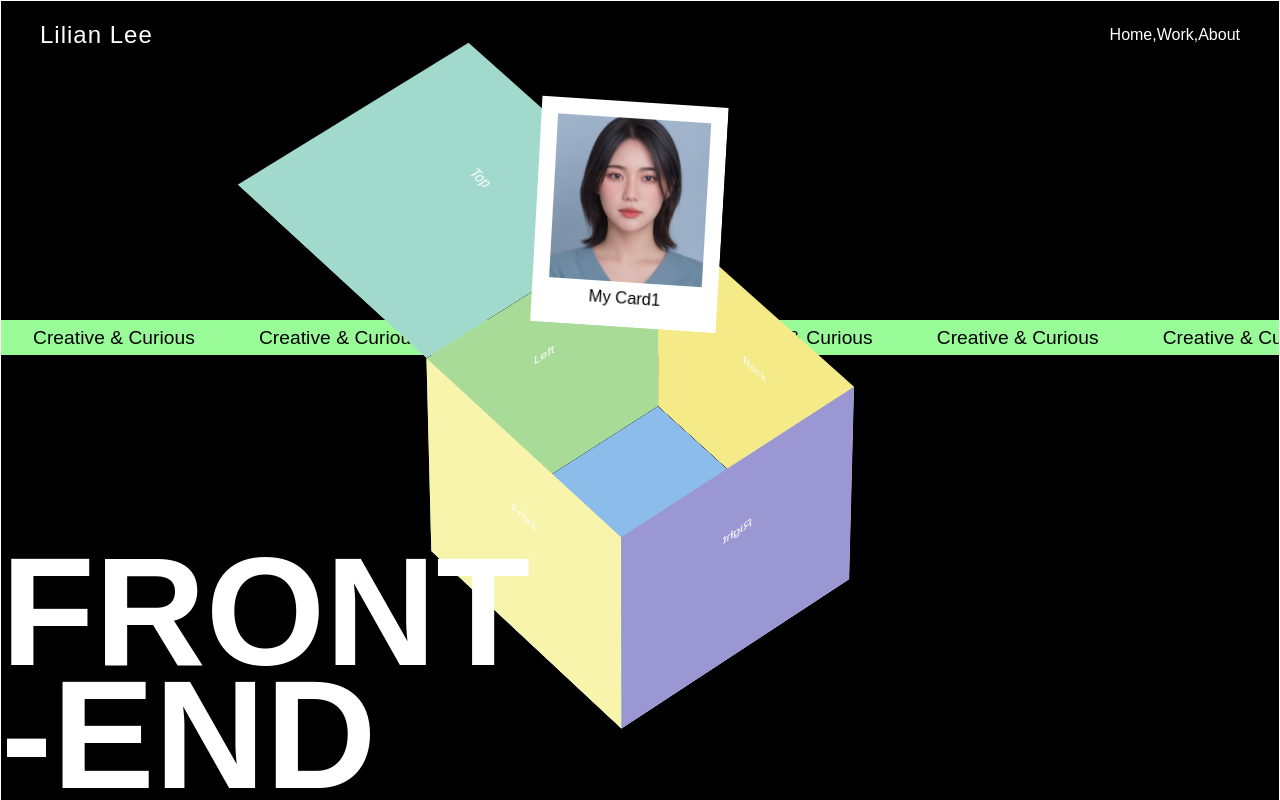
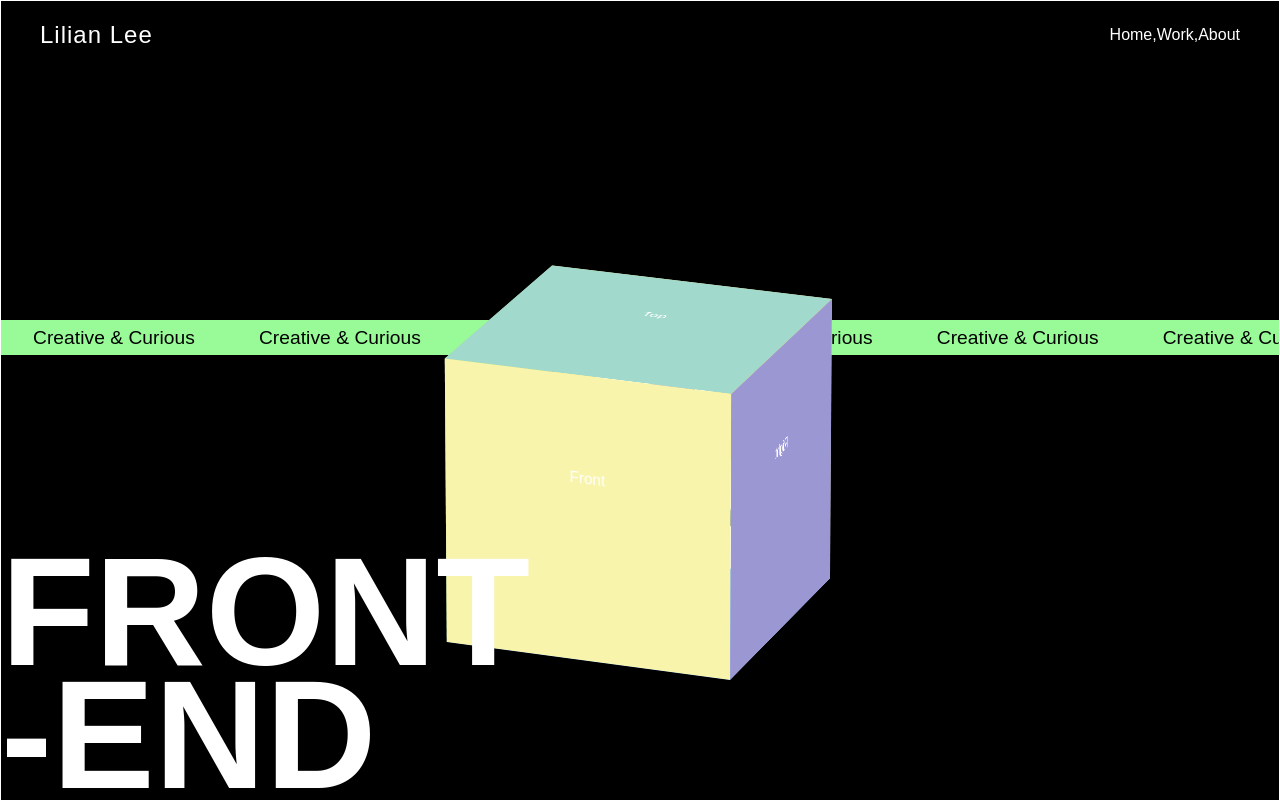
Before and after one commit to lilianlee0213/Portfolio-of-Lilian-Lee, a React (Create React App) app: page / in a window 1280 px wide. Shown: the top 800 px of the page. Built offline with nearby package versions, Linux system fonts and the light colour scheme; a web font is replaced by a local one.

Commit message:
title animation

```diff
--- a/src/components/Home/index.js
+++ b/src/components/Home/index.js
@@ -3,37 +3,33 @@ import './style.css';
 import {
 	clamp,
 	motion,
+	useInView,
 	useMotionValueEvent,
 	useScroll,
 	useTransform,
 } from 'framer-motion';
 export default function Home() {
-	const [isOverflowHidden, setIsOverflowHidden] = useState(false);
-	const cubeRef = useRef(null);
 	const targetRef = useRef(null);
+	const titleRef = useRef(null);
+	const isInView = useInView(titleRef, {once: true});
 	const {scrollYProgress} = useScroll({
 		target: targetRef,
 		offset: ['start end', 'end start'],
 	});
-	const rotateXBox = useTransform(scrollYProgress, [0, 0.3], [140, -410]);
-	const rotateYBox = useTransform(scrollYProgress, [0, 0.3], [140, -410]);
-	const openBox = useTransform(scrollYProgress, [0.3, 0.35], [0, 300]);
-	const cardY = useTransform(scrollYProgress, [0.35, 0.4], [70, -350]);
+	const upboxY = useTransform(scrollYProgress, [0.25, 0.3], ['300%', '0%']);
+	const rotateXBox = useTransform(scrollYProgress, [0.3, 0.6], [140, -410]);
+	const rotateYBox = useTransform(scrollYProgress, [0.3, 0.6], [140, -410]);
+	const openBox = useTransform(scrollYProgress, [0.6, 0.65], [0, 300]);
+	const cardY = useTransform(scrollYProgress, [0.65, 0.7], [70, -350]);
 
-	useMotionValueEvent(scrollYProgress, 'change', (latest) => {
-		if (latest > 0.365) {
-			setIsOverflowHidden(true);
-		} else {
-			setIsOverflowHidden(false);
-		}
-	});
 	return (
 		<div className="section-wrapper">
 			<section id="home" className="section section-1" ref={targetRef}>
 				<div className="sticky ff-main hero">
-					<div className="flex justify-center align-center cube-container">
+					<motion.div
+						className="flex justify-center align-center cube-container"
+						style={{y: upboxY}}>
 						<motion.div
-							ref={cubeRef}
 							className="cube"
 							style={{rotateX: rotateXBox, rotateY: rotateYBox}}>
 							<div id="front" className="card">
@@ -61,35 +57,8 @@ export default function Home() {
 								<div className="photo-frame-image"></div>
 								<div className="photo-frame-text">My Card1</div>
 							</motion.div>
-							{/* <motion.div
-								id="photo-cards"
-								className="card"
-								style={{
-									bottom: frameOut,
-									rotateX: frameRotateX,
-									rotateY: frameRotateY,
-									overflow: isOverflowHidden ? 'inherit' : 'hidden',
-								}}>
-								<motion.div className="absolute photo-frame frame-1">
-									<div className="photo-frame-image"></div>
-									<div className="photo-frame-text">My Card1</div>
-								</motion.div>
-
-								<motion.div className="absolute photo-frame frame-2">
-									<div className="photo-frame-image"></div>
-									<div className="photo-frame-text">My Card2</div>
-								</motion.div>
-								<motion.div className="absolute photo-frame frame-3">
-									<div className="photo-frame-image"></div>
-									<div className="photo-frame-text">My Card3</div>
-								</motion.div>
-								<motion.div className="absolute photo-frame frame-4">
-									<div className="photo-frame-image"></div>
-									<div className="photo-frame-text">My Card4</div>
-								</motion.div>
-							</motion.div> */}
 						</motion.div>
-					</div>
+					</motion.div>
 					<div className="absolute w-100 text-marquee">
 						<div className="flex marquee">
 							<p>Creative & Curious</p>
@@ -100,7 +69,14 @@ export default function Home() {
 							<p>Creative & Curious</p>
 						</div>
 					</div>
-					<div className="absolute text-title">
+					<motion.div
+						ref={titleRef}
+						className="absolute text-title"
+						style={{
+							transform: isInView ? 'none' : 'translateX(-200px)',
+							opacity: isInView ? 1 : 0,
+							transition: 'all 0.9s cubic-bezier(0.17, 0.55, 0.55, 1) 0.5s',
+						}}>
 						<h1 className="ff-main fw-700 uppercase">
 							Front
 							<br />
@@ -108,7 +84,7 @@ export default function Home() {
 							<br />
 							developer
 						</h1>
-					</div>
+					</motion.div>
 				</div>
 			</section>
 			<section id="home" className="section section-home">
--- a/src/components/Home/style.css
+++ b/src/components/Home/style.css
@@ -5,6 +5,7 @@
 .hero {
 	top: 40%;
 }
+/******* cube *******/
 .cube-container {
 	perspective: 10000px;
 }
@@ -79,6 +80,7 @@
 	font-size: 1rem;
 	color: black;
 }
+/******* marquee *******/
 .text-marquee {
 	font-size: 1.5vw;
 	top: 0%;
@@ -95,6 +97,7 @@
 	padding: 0 2rem;
 	letter-spacing: 0.05px;
 }
+/******* title *******/
 .text-title {
 	width: 100%;
 	bottom: -100%;
```
